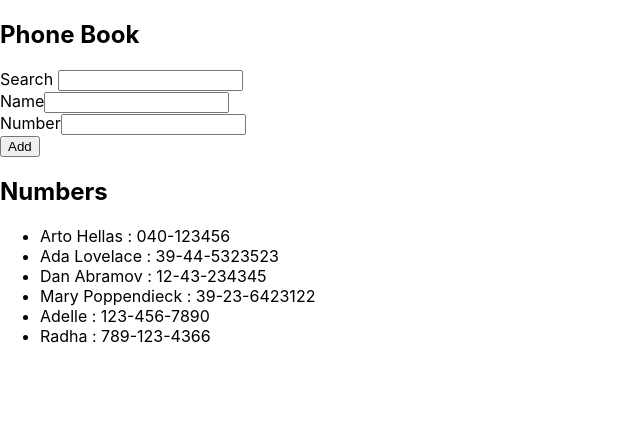
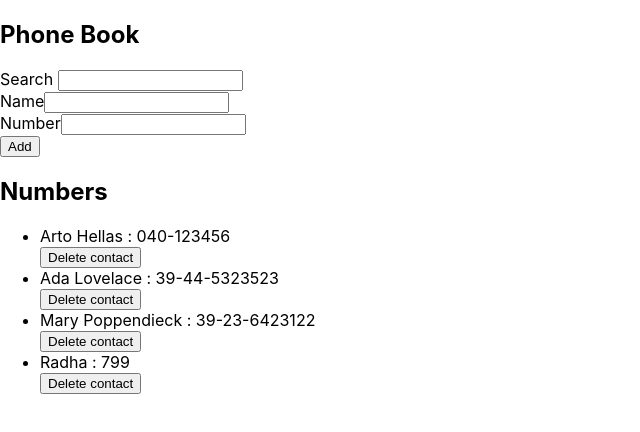
Before and after one commit to shalinidc/phonebook, a React (Create React App) app: page / in a window 1280 px wide. Shown: the top 432 px of the page, without its empty margins (0-640 px from the left). Built offline with nearby package versions, Linux system fonts and the light colour scheme; data requests are answered from the project's data file.

Commit message:
-deleting a contact

```diff
--- a/db.json
+++ b/db.json
@@ -11,24 +11,14 @@
       "id": 2
     },
     {
-      "name": "Dan Abramov",
-      "number": "12-43-234345",
-      "id": 3
-    },
-    {
       "name": "Mary Poppendieck",
       "number": "39-23-6423122",
       "id": 4
     },
     {
-      "name": "Adelle",
-      "number": "123-456-7890",
+      "name": "Radha",
+      "number": "799",
       "id": 5
-    },
-    {
-      "name": "Radha",
-      "number": "789-123-4366",
-      "id": 6
     }
   ]
 }
--- a/src/App.js
+++ b/src/App.js
@@ -50,6 +50,16 @@ function App() {
       setNumber('');
   }
 
+  const deleteContact = (id, name) => {
+      console.log(id,name);
+      const result = window.confirm(`Delete ${name} ?`);
+      if(result){
+          contactService
+              .remove(id);
+      }
+      setPersons(contacts.filter(data => data.id !== id));
+  }
+
   return (
       <div>
           <h2>Phone Book</h2>
@@ -70,7 +80,10 @@ function App() {
           <div>
               <ul>
                   {contactDisplay.map(contact =>
+                      <div>
                       <li key={contact.name}>{contact.name} : {contact.number}</li>
+                      <button onClick={()=>deleteContact(contact.id, contact.name)}> Delete contact </button>
+                      </div>
                   )}
           </ul>
           </div>
--- a/src/service/contact.js
+++ b/src/service/contact.js
@@ -10,10 +10,18 @@ const getAll = () => {
 
 const update = (newContact) => {
     const request = Axios.post(baseUrl, newContact);
-    return request.then(respone => respone.data);
+    return request.then(response => response.data);
+}
+
+/* delete is a reserved word in JS */
+const remove = (id) => {
+    console.log(id);
+   Axios
+       .delete(`http://localhost:3001/persons/${id}`);
 }
 
 export default {
     getAll: getAll,
-    update: update
+    update: update,
+    remove: remove
 }
```
